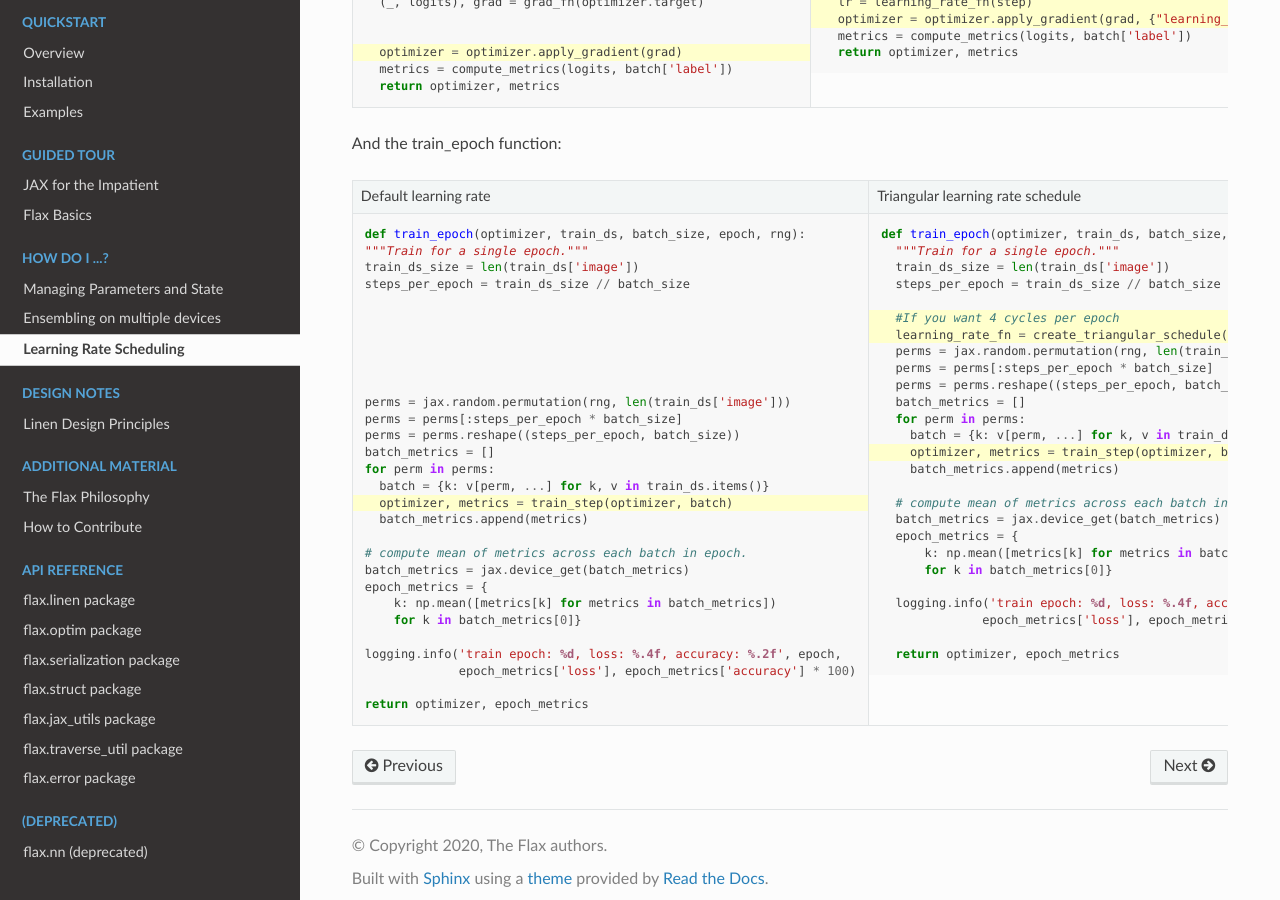
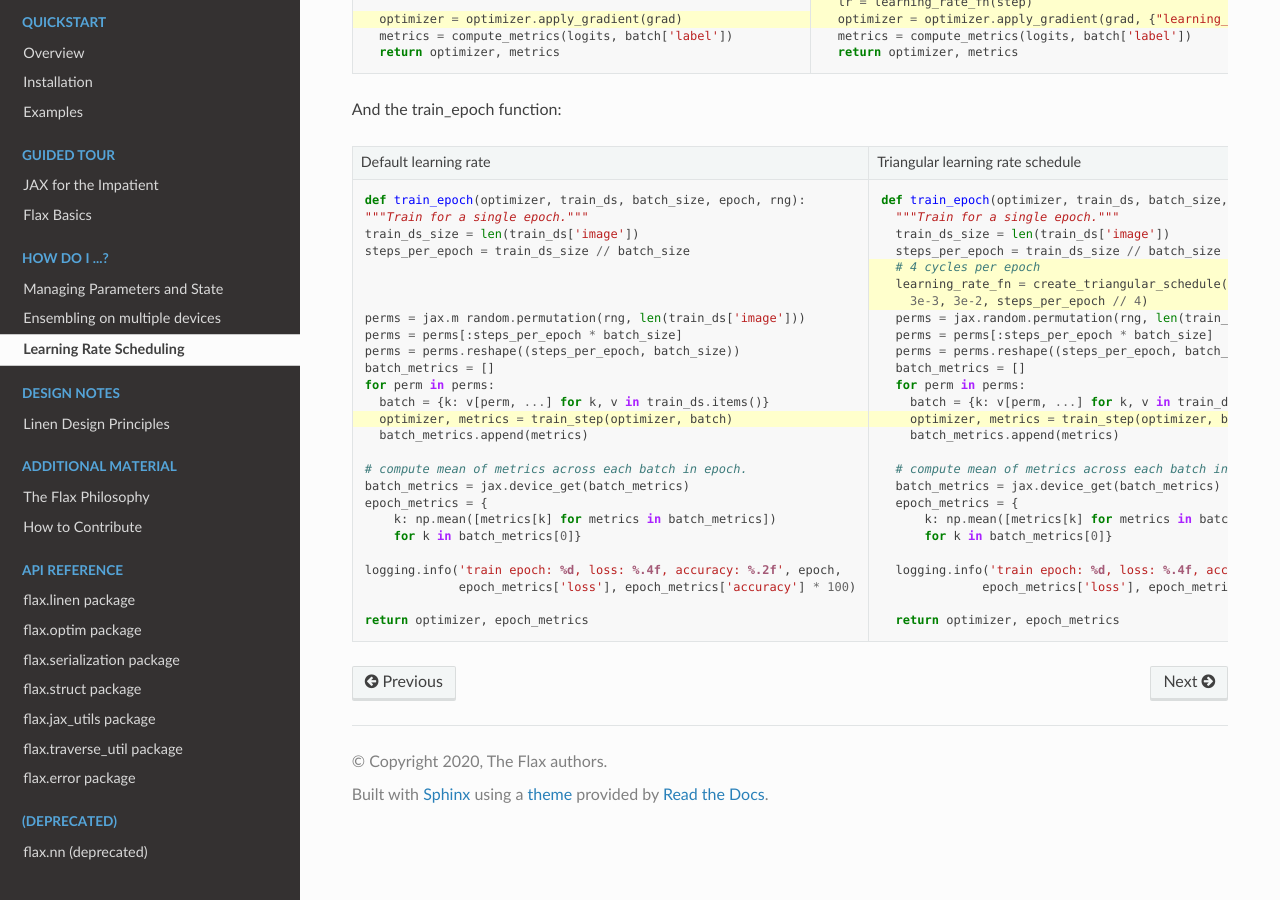
Before and after one commit to bortkomencw/flax, a Sphinx documentation site: the page built from docs/howtos/lr_schedule.rst, in a window 1280 px wide and 900 px high, scrolled down 1037 px. Built offline with Sphinx 7.4.7 and the Read the Docs theme 2.0.0, drawn with Linux system fonts in a browser that asks for light colours.

Commit message:
Fix alignment of diff view for LR schedule HOWTO

```diff
--- a/docs/howtos/lr_schedule.rst
+++ b/docs/howtos/lr_schedule.rst
@@ -47,8 +47,6 @@
       loss = cross_entropy_loss(logits, batch['label'])
       return loss, logits
     grad_fn = jax.value_and_grad(loss_fn, has_aux=True)
-
-
     (_, logits), grad = grad_fn(optimizer.target)
 
 
@@ -83,10 +81,7 @@
 
 
 
-
-
-
-  perms = jax.random.permutation(rng, len(train_ds['image']))
+  perms = jax.m random.permutation(rng, len(train_ds['image']))
   perms = perms[:steps_per_epoch * batch_size]
   perms = perms.reshape((steps_per_epoch, batch_size))
   batch_metrics = []
@@ -110,9 +105,9 @@
     """Train for a single epoch."""
     train_ds_size = len(train_ds['image'])
     steps_per_epoch = train_ds_size // batch_size
-
-    #If you want 4 cycles per epoch #!
-    learning_rate_fn = create_triangular_schedule(3e-3, 3e-2, steps_per_epoch//4) #!
+    # 4 cycles per epoch #!
+    learning_rate_fn = create_triangular_schedule( #!
+      3e-3, 3e-2, steps_per_epoch // 4) #!
     perms = jax.random.permutation(rng, len(train_ds['image']))
     perms = perms[:steps_per_epoch * batch_size]
     perms = perms.reshape((steps_per_epoch, batch_size))
```
